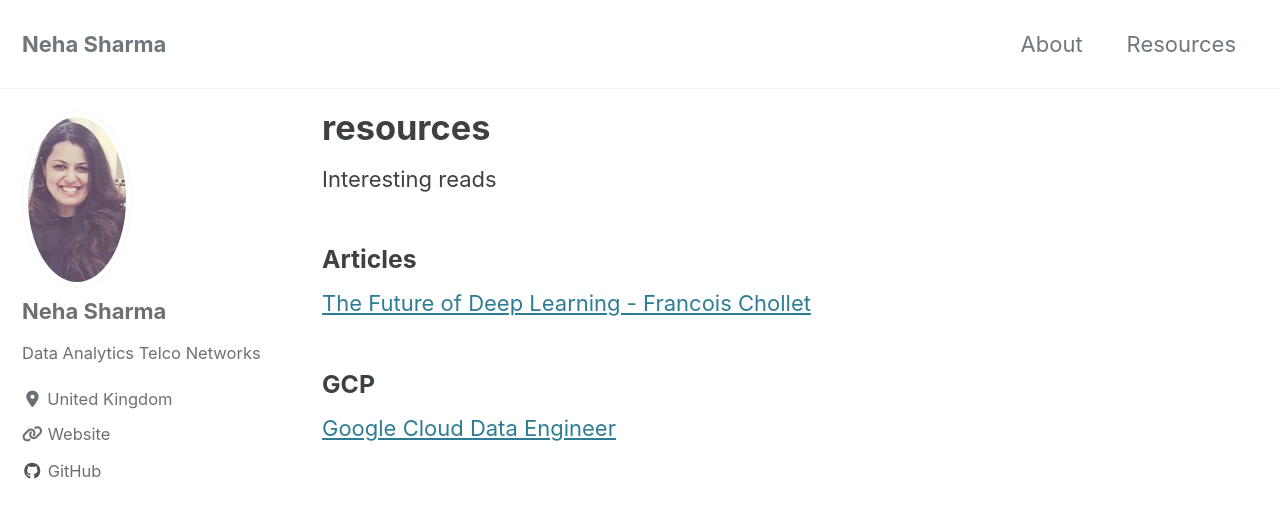
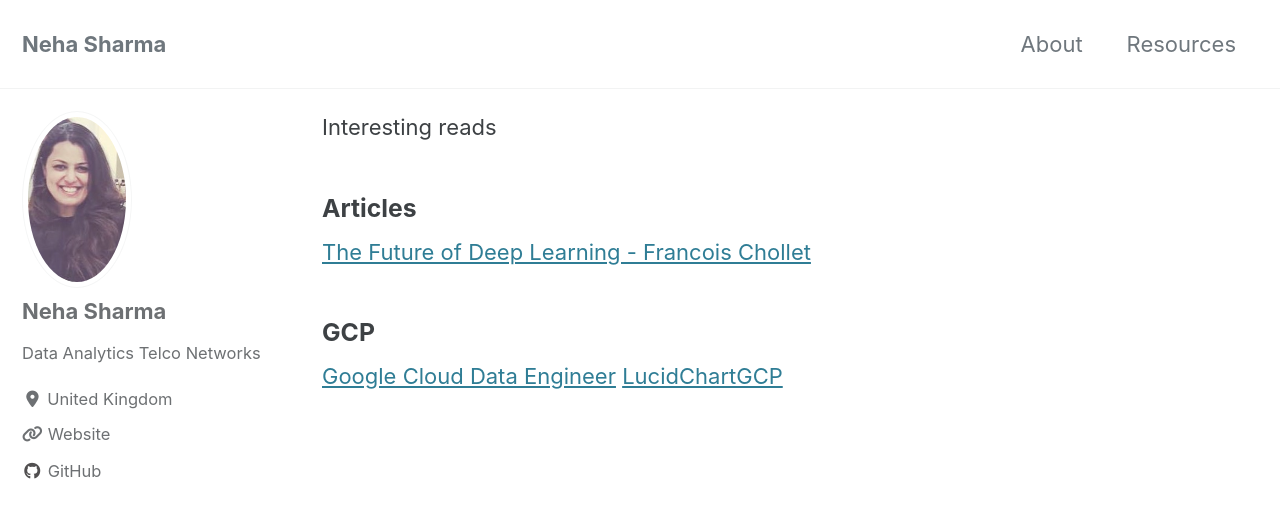
Before and after one commit to ns3115neha/ns3115neha.github.io, a Jekyll site: the page built from _pages/resources.md, in a window 1280 px wide and 900 px high. Shown: the top 518 px of the window. Built offline with Jekyll 4.4.1, drawn with Linux system fonts in a browser that asks for light colours; cached includes are drawn as plain includes; nearby versions of some CDN libraries.

Commit message:
Update resources.md

```diff
--- a/_pages/resources.md
+++ b/_pages/resources.md
@@ -1,7 +1,6 @@
 ---
 layout: single
 permalink: /resources/
-title: "resources"
 author_profile: true
 ---
 
@@ -14,3 +13,4 @@
 
 ### GCP
 [Google Cloud Data Engineer](https://linuxacademy.com/course/google-cloud-data-engineer/)
+[LucidChartGCP](https://www.lucidchart.com/documents/view/0ca44a63-4ea4-4d78-8367-2465512d21be/H6Px4DdAjbF5)
```
